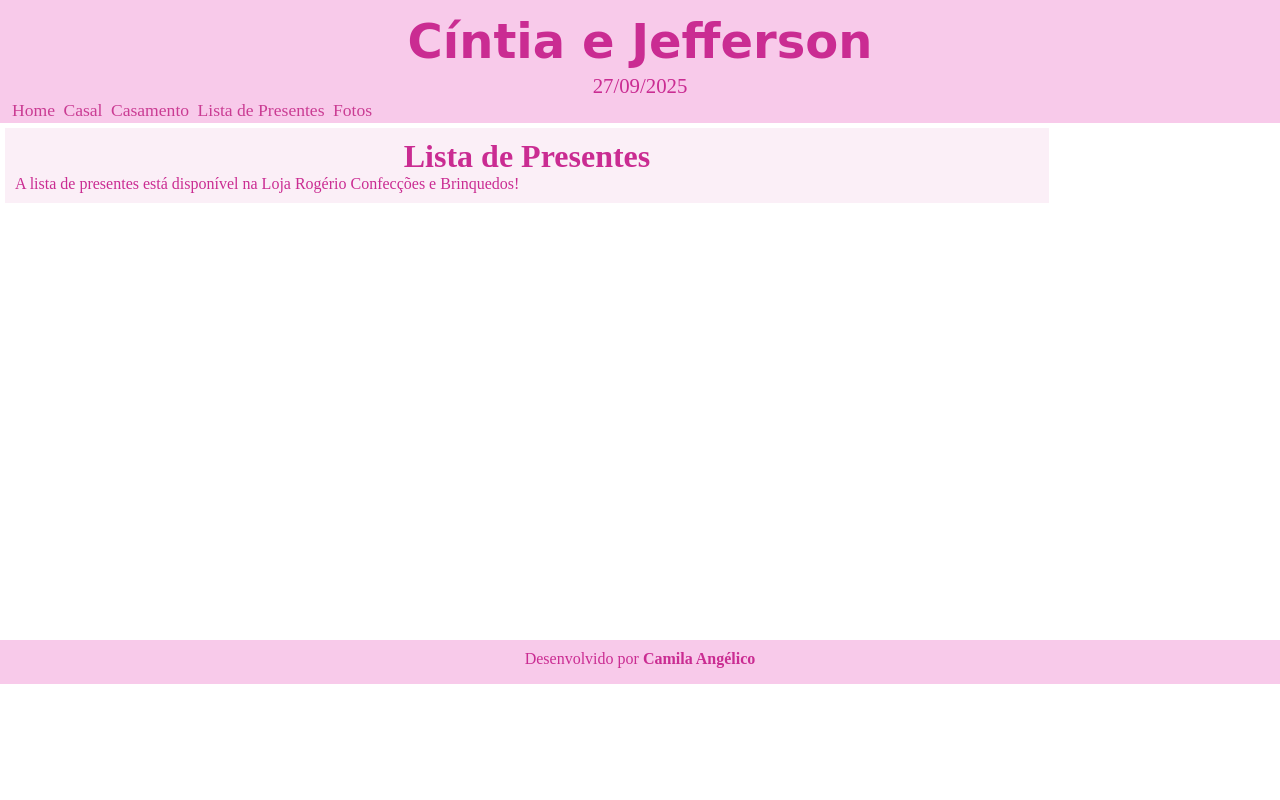
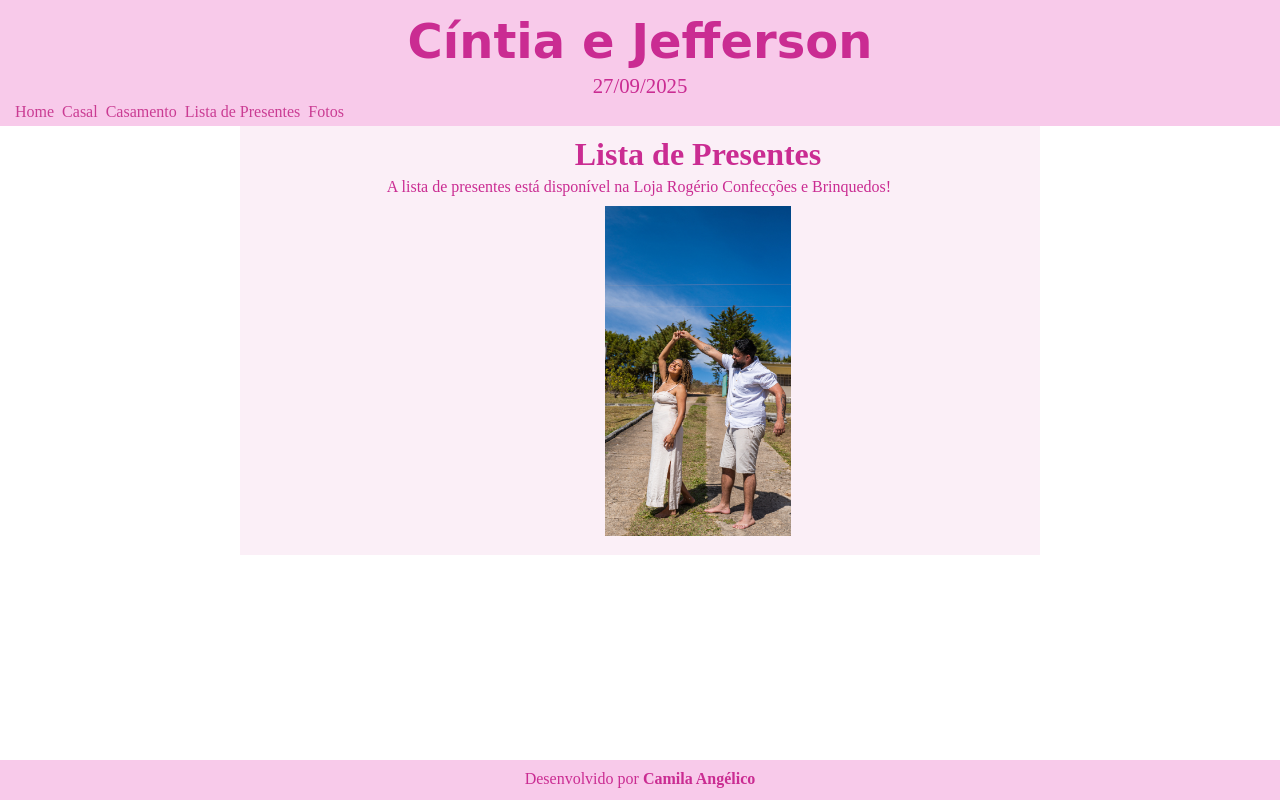
Before and after one commit to camilaangelico/casamento, a plain HTML site: page presentes.html in a window 1280 px wide. Drawn offline with Linux system fonts and the light colour scheme; a web font is replaced by a local one.

Commit message:
add imagens

```diff
--- a/presentes.html
+++ b/presentes.html
@@ -26,6 +26,9 @@
                     A lista de presentes está disponível na Loja Rogério Confecções e Brinquedos!
                 </p>
             </div>
+            <div class="images">
+                <img src="assets/images/presentes.jpg" alt="Casal sentado se olhando">
+            </div>
         </div>
 
     </main>
--- a/style.css
+++ b/style.css
@@ -17,11 +17,13 @@
 *{
     margin: 0px;
     padding: 0px;
+    overflow: hidden;
 }
 
 body{
-    width: 100vw;
-    height: 100vh;
+    display: flex;
+    flex-direction: column;
+    min-height: 100vh;
 }
 
 header{
@@ -43,14 +45,13 @@ header h1{
 }
 
 header p{
-    padding: 10pxpx;
     font-size: 1.3em;
 }
 
 header nav{
     text-align: left;
-    padding: 2px;
-    font-size: 1.1em;
+    padding: 5px;
+    font-size: 1em;
     display: block;
 }
 
@@ -69,53 +70,42 @@ header nav a:hover{
 main{
     min-width: 280px;
     max-width: 800px;
-    min-height: 64vh;
+    min-height: 70vh;
     max-height: 100vh;
     text-align: center;
-    align-items: center;
+    margin: auto;
+    flex: 1;
 }
 
 .bloco{
-    margin: 5px;
     padding: 10px;
     background-color: var(--cor3);
-    width: 80vw;
+    width: 70vw;
     max-height: 73vh;
 }
 
-img{
+.images img{
+    padding: 5px;
     min-height: 100px;
-    max-height: 400px;
+    max-height: 330px;
     background-position: bottom bottom;
     background-repeat: no-repeat;
     background-size: contain;
 }
 
-#date{
-    display: flex;
-    align-items: center;
-    gap: 20px;
-    padding: 20px;
-}
-
-#date img{
-    width: 100%;
-    min-width: 60%;
-    height: auto;
-}
-
 .texto{
+    padding: 5px;
     text-align: justify;
     flex-grow: 1;
 }
 
 .texto p{
-    width: auto;
-    max-width: 100%;
+    text-align: center;
+    max-width: 60vw;
 }
 
 footer{
-    height: 3vh;
+    min-height: 2.5vh;
     text-align: center;
     padding: 10px;
     background-color: var(--cor1);
```
Also changed, not shown: casal.html (+1 -1 lines), casamento.html (+7 -9 lines), fotos.html (+3 -1 lines), index.html (+3 -1 lines), assets/images/background.jpg, assets/images/casal.jpg, assets/images/casamento.jpg (added), assets/images/presentes.jpg (added), assets/images/savethedate.png (deleted), assets/images/savethedatepp.png (deleted).
